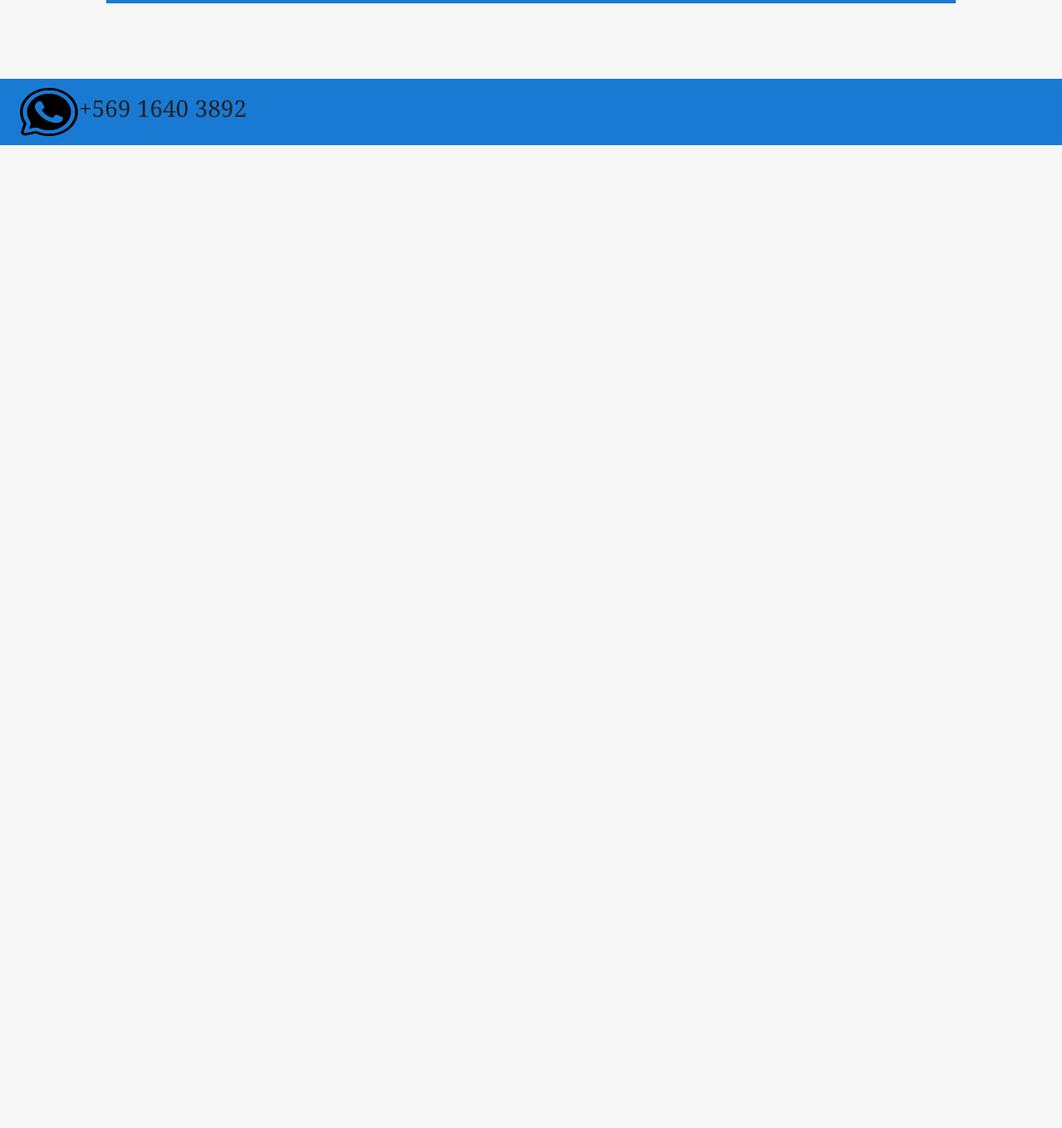
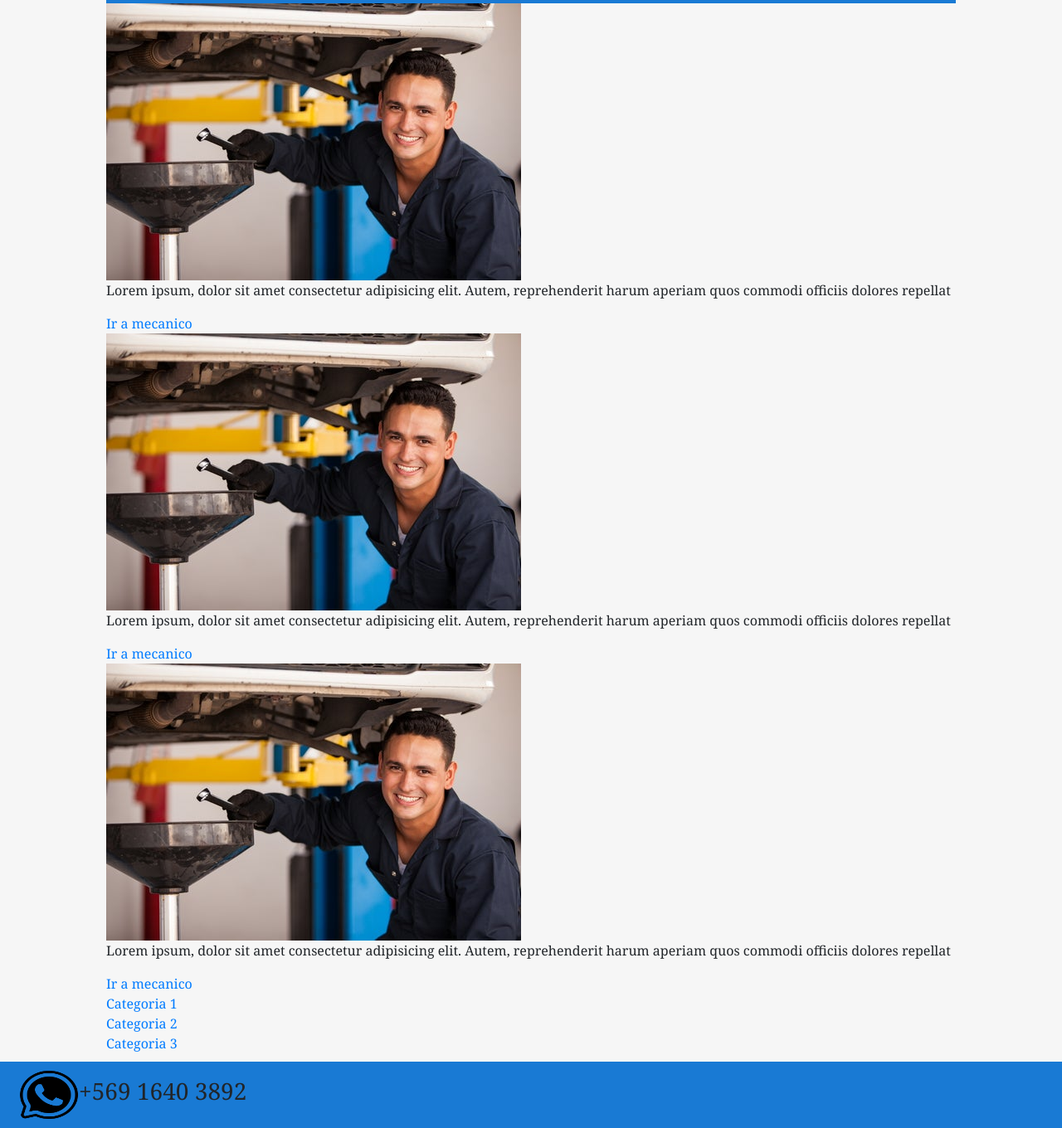
Before and after one commit to wenajote989/taller, a plain HTML site: page index.html in a window 1280 px wide. Shown: the part 805-2165 px from the top of the page at 83% size. Before the commit the page ends 980 px from the top, so only its background shows below. Drawn offline with nearby package versions, Linux system fonts and the light colour scheme.

Commit message:
Add files via upload

```diff
--- a/index.html
+++ b/index.html
@@ -61,6 +61,57 @@
                     </div>
                 </div>
             </div>
+            <div class="submenus">
+                <div class="submenu_mecanicos">
+                    <div class="plantilla1_mecanico">
+                        <img src="img/mecanico1.jpg" alt="mec">
+                        <div class="texto1_mec">
+                            <aside><p>Lorem ipsum, dolor sit amet
+                            consectetur adipisicing elit.
+                            Autem, reprehenderit harum aperiam
+                            quos commodi officiis dolores repellat</p></aside>
+                        </div>
+                        <div class="boton1_mec">
+                            <a href="#">Ir a mecanico</a>
+                        </div>
+                    </div>
+                    <div class="plantilla2_mecanico">
+                        <img src="img/mecanico1.jpg" alt="mec">
+                        <div class="texto2_mec">
+                            <aside><p>Lorem ipsum, dolor sit amet
+                            consectetur adipisicing elit.
+                            Autem, reprehenderit harum aperiam
+                            quos commodi officiis dolores repellat</p></aside>
+                        </div>
+                        <div class="boton2_mec">
+                            <a href="#">Ir a mecanico</a>
+                        </div>
+                    </div>
+                    <div class="plantilla1_mecanico">
+                        <img src="img/mecanico1.jpg" alt="mec">
+                        <div class="texto1_mec">
+                            <aside><p>Lorem ipsum, dolor sit amet
+                            consectetur adipisicing elit.
+                            Autem, reprehenderit harum aperiam
+                            quos commodi officiis dolores repellat</p></aside>
+                        </div>
+                        <div class="boton1_mec">
+                            <a href="#">Ir a mecanico</a>
+                        </div>
+                    </div>
+                </div>
+                <div class="submenu_categorias">
+                    <div class="categoria">
+                        <a href="#">Categoria 1</a>
+                    </div>
+                    <div class="categoria">
+                        <a href="#">Categoria 2</a>
+                    </div>
+                    <div class="categoria">
+                        <a href="#">Categoria 3</a>
+                    </div>
+                </div>
+            </div>
         </div>
     </main>
 
```
